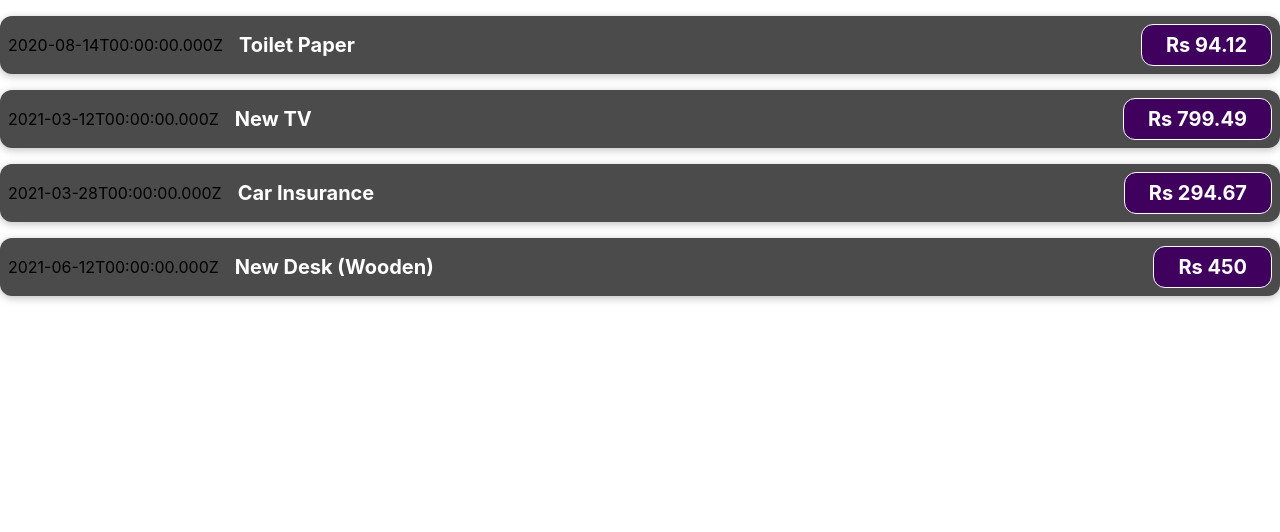
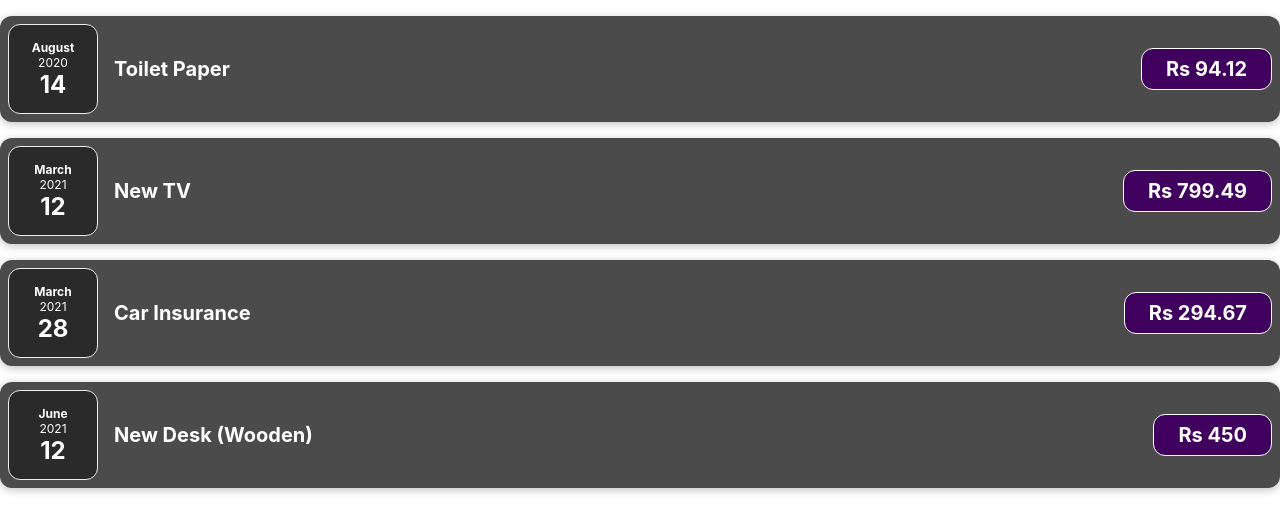
Before and after one commit to bhishma8/expense-tracker, a React (Create React App) app: page / in a window 1280 px wide. Shown: the top 532 px of the page. Built offline with nearby package versions, Linux system fonts and the light colour scheme.

Commit message:
expense-date component

```diff
--- /dev/null
+++ b/src/components/ExpenseDate.css
@@ -0,0 +1,26 @@
+.expense-date {
+    display: flex;
+    flex-direction: column;
+    width: 5.5rem;
+    height: 5.5rem;
+    border: 1px solid #ececec;
+    background-color: #2a2a2a;
+    color: white;
+    border-radius: 12px;
+    align-items: center;
+    justify-content: center;
+  }
+
+  .expense-date__month {
+    font-size: 0.75rem;
+    font-weight: bold;
+  }
+
+  .expense-date__year {
+    font-size: 0.75rem;
+  }
+
+  .expense-date__day {
+    font-size: 1.5rem;
+    font-weight: bold;
+  }
--- /dev/null
+++ b/src/components/ExpenseDate.js
@@ -0,0 +1,15 @@
+import './ExpenseDate.css'
+function ExpenseDate(props)
+{
+    const month=props.date.toLocaleString('en-US',{month:'long'});
+    const day=props.date.toLocaleString('en-US',{day:'2-digit'});
+    const year=props.date.getFullYear();
+    return(
+    <div className="expense-date">
+        <div className="expense-date__month">{month}</div>
+
+        <div className="expense-date__year">{year}</div>
+        <div className="expense-date__day">{day}</div>
+    </div>)
+}
+export default ExpenseDate;
--- a/src/components/ExpenseItem.js
+++ b/src/components/ExpenseItem.js
@@ -1,12 +1,13 @@
 import React,{useState} from 'react';
 import './ExpenseItem.css';
+import ExpenseDate from './ExpenseDate';
 function ExpenseItem(props)
 {
 
 
     return(
     <div className="expense-item">
-        <div>{props.date.toISOString()}</div>
+        <ExpenseDate date={props.date}></ExpenseDate>
         <div className="expense-item__description">
             <h2>{props.title}</h2>
             <div className="expense-item__price">Rs {props.amount}</div>
```
